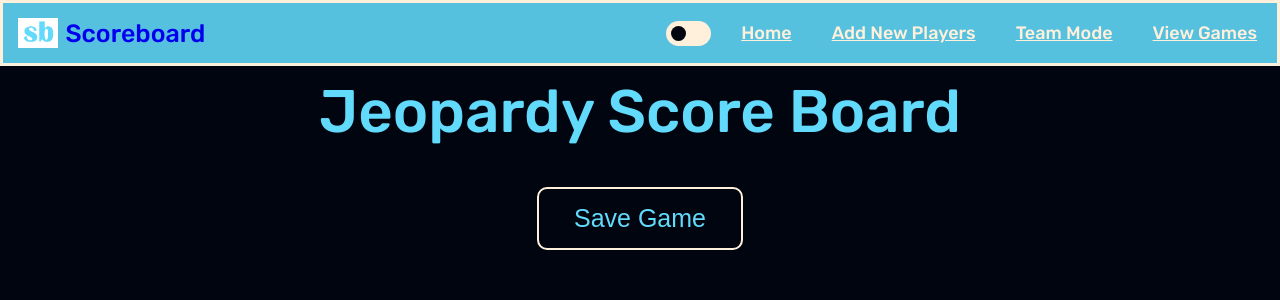
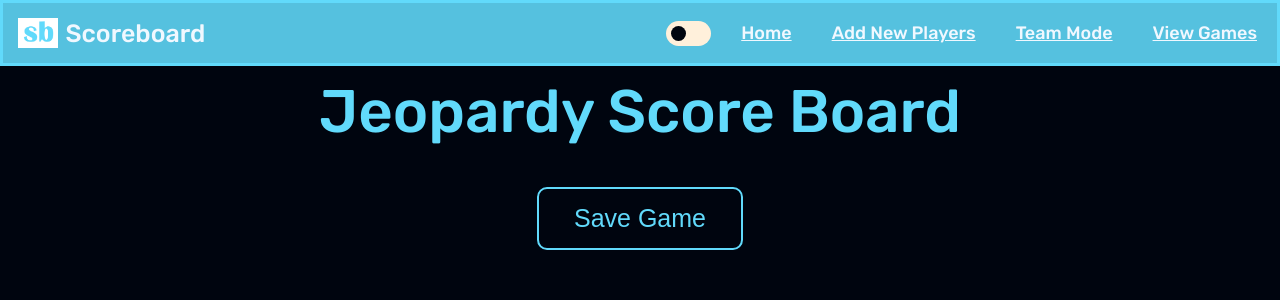
Before and after one commit to darienmiller88/DigitalScoreBoard, a Vue app in the folder client/: page / in a window 1280 px wide. Shown: the top 300 px of the page. Built offline with nearby package versions, Linux system fonts and the light colour scheme; a web font is replaced by a local one.

Commit message:
fix: changed color names in NavBar.vue to reflect new setup

```diff
--- a/client/src/app.css
+++ b/client/src/app.css
@@ -6,13 +6,14 @@
     --main-text-color: #61dafb;
     --main-text-color-dark-transparent: #61dafbe1;
     --main-text-color-transparent: #61dafb82;
-    --primary-color: #fff0db;
+    --primary-color: #61dafb;
+    --primary-color-transparent: #61dafbe1;
     --toggle-background: #fff0db;
-    /* --toggle-slider: #00050f; */
 }
 
 [data-theme="light"] {
-    --text-color: #003366;
+    --primary-color: #003366;
+    --primary-color-transparent: #003366d0;
     --bg-color: #fff0db;
     --toggle-background: #00050f;
 }
--- a/client/src/components/NavBar/NavBar.vue
+++ b/client/src/components/NavBar/NavBar.vue
@@ -55,7 +55,7 @@
     nav{
         display: flex;
         justify-content: space-between;
-        background-color: var(--main-text-color-dark-transparent);
+        background-color: var(--primary-color-transparent);
 
         position: sticky;
         top: 0;
@@ -92,11 +92,11 @@
         }
 
         .logo-item{
-            color: var(--main-bg-color);
+            color: aliceblue;
             transition: 0.5s;
 
             &:hover{
-                color: var(--primary-color);
+                color: black;
             }
         }
 
@@ -118,13 +118,13 @@
             font-size: 18px;
             padding: 0px 20px;
 
-            color: var(--primary-color);
+            color: aliceblue;
 
             transition: 0.5s;
             height: 100%;
 
             &:hover{
-                background-color: blue;
+                background-color: rgb(50, 50, 219);
             }
         }
 
```
